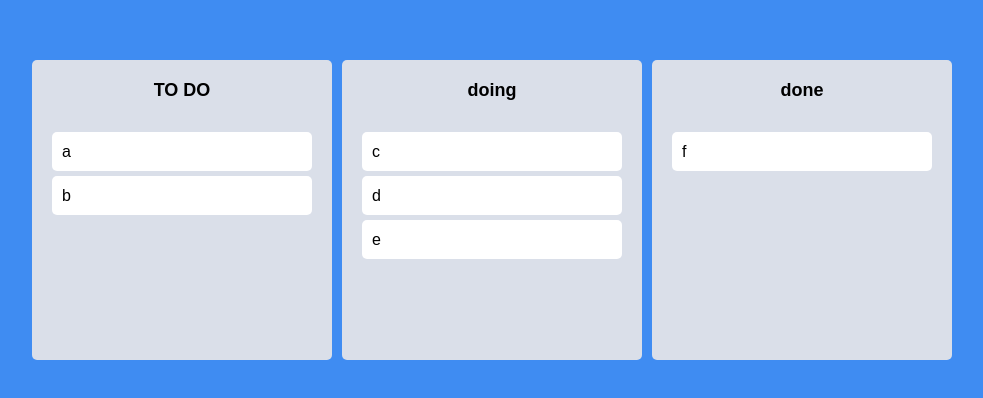
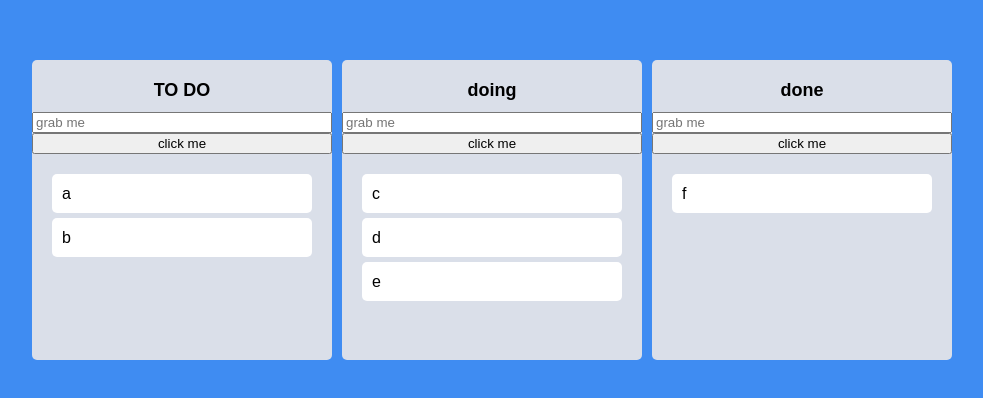
Before and after one commit to yeongminChae/React-Masterclass, a React (Create React App) app in the folder react-masterclass-TS/: page / in a window 1280 px wide. Shown: the part 190-588 px from the top of the page, without its empty margins (148-1131 px from the left). Built offline with nearby package versions, Linux system fonts and the light colour scheme.

Commit message:
chapter 5 : what is Refs?

```diff
--- a/react-masterclass-TS/src/Components/Board.tsx
+++ b/react-masterclass-TS/src/Components/Board.tsx
@@ -1,3 +1,4 @@
+import { useRef } from "react";
 import { Droppable } from "react-beautiful-dnd";
 import styled from "styled-components";
 import DragabbleCard from "./DragabbleCard";
@@ -43,9 +44,18 @@ const Area = styled.div<IAreaProps>`
 `;
 
 function Board({ toDos, boardId }: IBoardProps) {
+  const inputRef = useRef<HTMLInputElement>(null);
+  const onClick = () => {
+    inputRef.current?.focus();
+    setTimeout(() => {
+      inputRef.current?.blur();
+    }, 5000);
+  };
   return (
     <Wrapper>
       <Title>{boardId} </Title>
+      <input ref={inputRef} placeholder="grab me" />{" "}
+      <button onClick={onClick}>click me</button>
       <Droppable droppableId={boardId}>
         {(magic, snapshot) => (
           <Area
```
